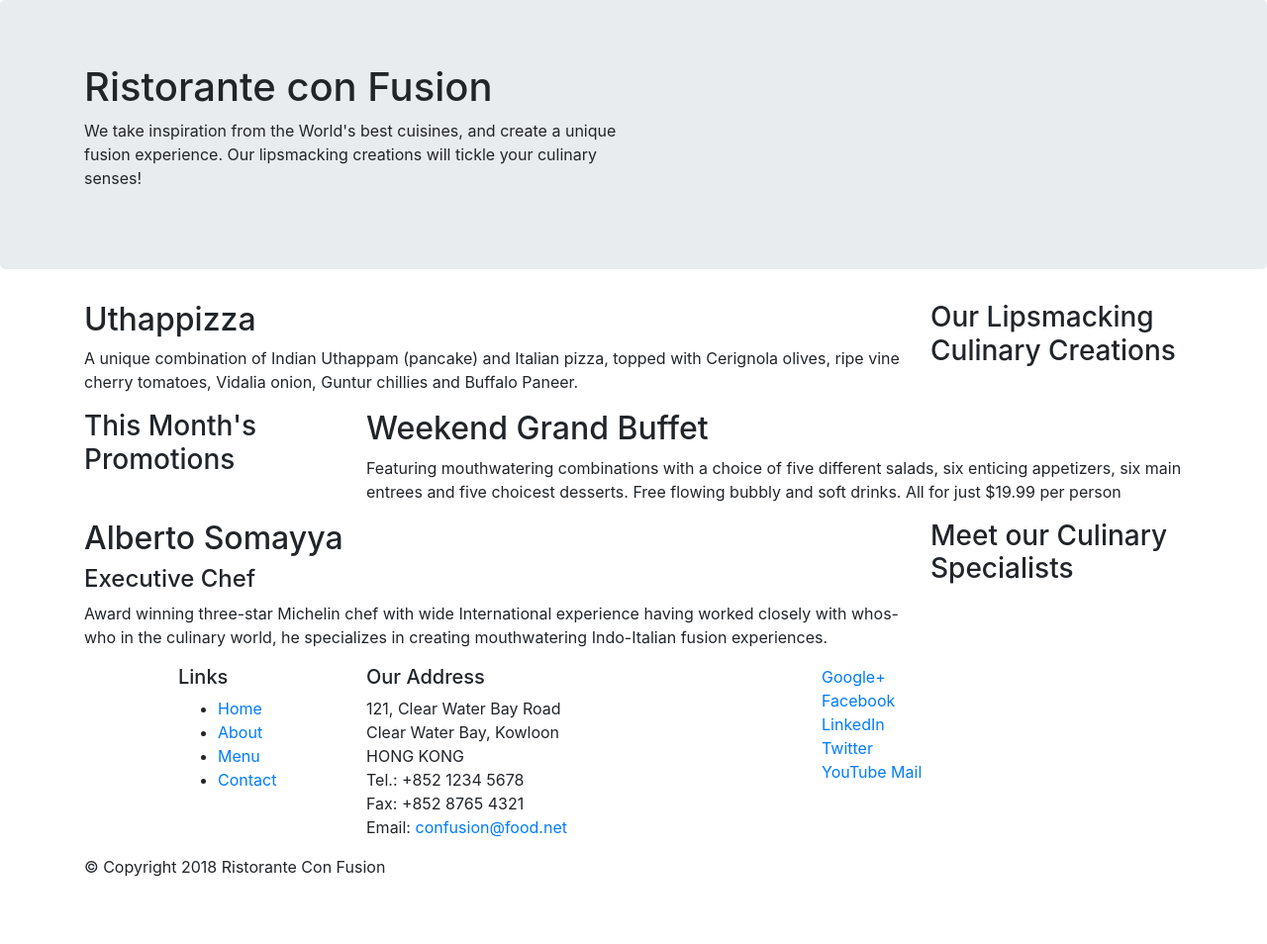
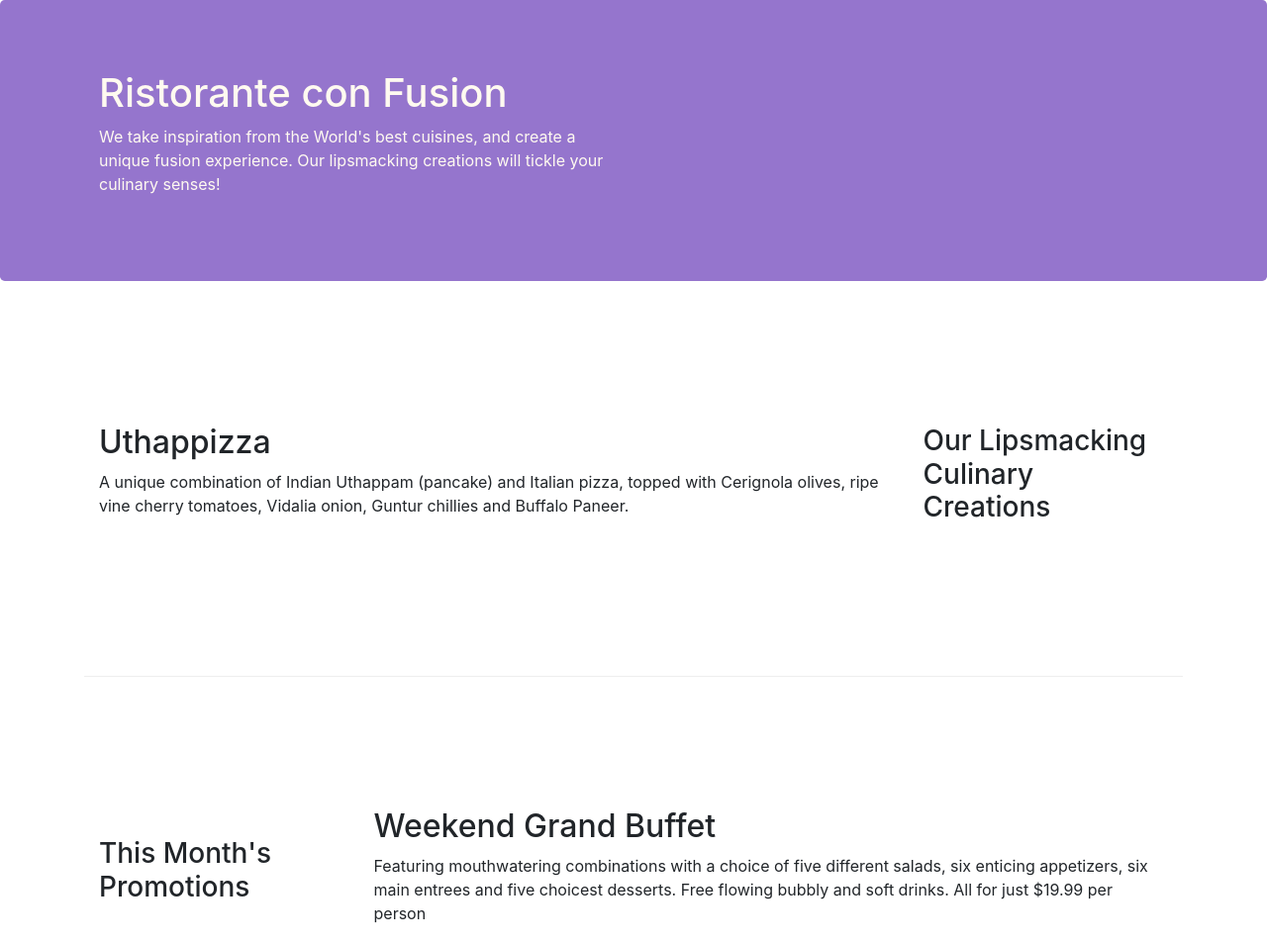
Before and after one commit to abhishekbm1996/bootstrap4_tutorials_2, a website: page index.html in a window 1280 px wide. Shown: the top 954 px of the page at 99% size. Before the commit the page ends 904 px from the top, so only its background shows below. Drawn offline with nearby package versions, Linux system fonts and the light colour scheme.

Commit message:
This is after vertical alignments

```diff
--- /dev/null
+++ b/css/styles.css
@@ -0,0 +1,30 @@
+.row-header {
+    margin: 0px auto;
+    padding: 0px auto;
+}
+
+.row-content {
+    margin: 0px auto;
+    padding: 50px 0px 50px 0px;
+    border-bottom: 1px ridge;
+    min-height: 400px;
+}
+
+.footer {
+    background-color: #D1C4E9;
+    margin: 0px auto;
+    padding: 20px 0px 20px 0px;
+}
+
+.jumbotron {
+    padding: 70px 30px 70px 30px;
+    margin: 0px auto;
+    background: #9575cd;
+    color: floralwhite;
+}
+
+.address {
+    font-size: 80%;
+    margin: 0px auto;
+    color: #0f0f0f;
+}
--- a/index.html
+++ b/index.html
@@ -9,6 +9,7 @@
 
       <!-- Bootstrap CSS -->
       <link rel="stylesheet" href="node_modules/bootstrap/dist/css/bootstrap.min.css">
+      <link rel = "stylesheet" href="css/styles.css">
     <title>Ristorante Con Fusion</title>
 </head>
 
@@ -16,7 +17,7 @@
 
     <header class="jumbotron">
         <div class="container">
-            <div class="row">
+            <div class="row row-header">
                 <div class="col-12 col-sm-6">
                     <h1>Ristorante con Fusion</h1>
                     <p>We take inspiration from the World's best cuisines, and create a unique fusion experience. Our lipsmacking creations will tickle your culinary senses!</p>
@@ -28,7 +29,7 @@
     </header>
 
     <div class="container">
-        <div class="row">
+        <div class="row row-content align-items-center">
             <div class="col-12 col-sm-4 col-md-3 order-sm-last">
                 <h3>Our Lipsmacking Culinary Creations</h3>
             </div>
@@ -39,7 +40,7 @@
         </div>
 
 
-        <div class = "row">
+        <div class = "row row-content align-items-center">
             <div class="col-12 col-sm-4 col-md-3 order-sm-first">
                 <h3>This Month's Promotions</h3>
             </div>
@@ -49,7 +50,7 @@
             </div>
         </div>
 
-        <div class="row">
+        <div class="row row-content align-items-center">
             <div class="col-12 col-sm-4 col-md-3 order-sm-last">
                 <h3>Meet our Culinary Specialists</h3>
             </div>
@@ -61,12 +62,12 @@
         </div>
     </div>
 
-    <footer>
+    <footer class="footer">
         <div class="container">
             <div class="row">
                 <div class="col-4 offset-1 col-sm-2">
                     <h5>Links</h5>
-                    <ul>
+                    <ul class="list-unstyled">
                         <li><a href="#">Home</a></li>
                         <li><a href="#">About</a></li>
                         <li><a href="#">Menu</a></li>
@@ -75,7 +76,7 @@
                 </div>
                 <div class="col-7 col-sm-5">
                     <h5>Our Address</h5>
-                    <address>
+                    <address class="address">
 		              121, Clear Water Bay Road<br>
 		              Clear Water Bay, Kowloon<br>
 		              HONG KONG<br>
@@ -84,8 +85,8 @@
 		              Email: <a href="mailto:confusion@food.net">confusion@food.net</a>
 		           </address>
                 </div>
-                <div class="row">
-                    <div class="col-12 col-sm-4">
+                <div class="col-12 col-sm-4">
+                    <div>
                         <a href="http://google.com/+">Google+</a>
                         <a href="http://www.facebook.com/profile.php?id=">Facebook</a>
                         <a href="http://www.linkedin.com/in/">LinkedIn</a>
@@ -95,9 +96,9 @@
                     </div>
                 </div>
            </div>
-           <div class="row">
-                <div class="col-auto">
-                    <p>© Copyright 2018 Ristorante Con Fusion</p>
+           <div class="row justify-content-center">
+                <div class="col-auto ">
+                    <p><br>© Copyright 2018 Ristorante Con Fusion</p>
                 </div>
            </div>
         </div>
```
